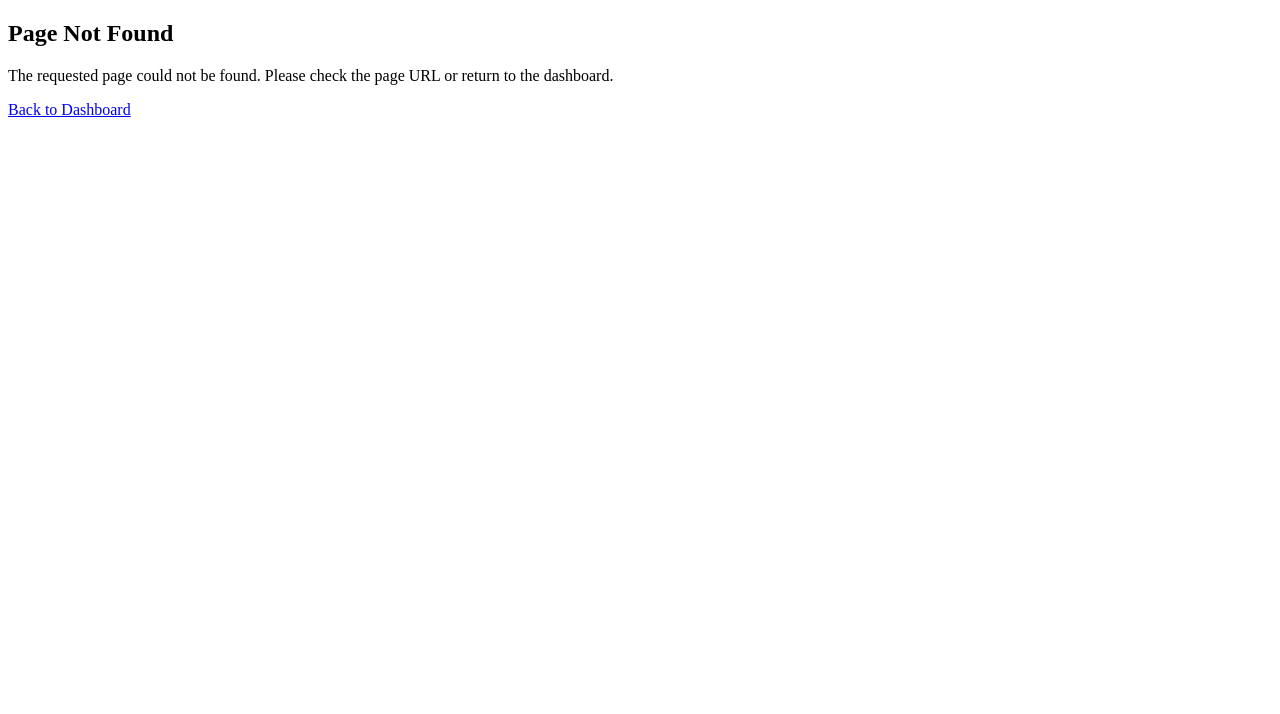
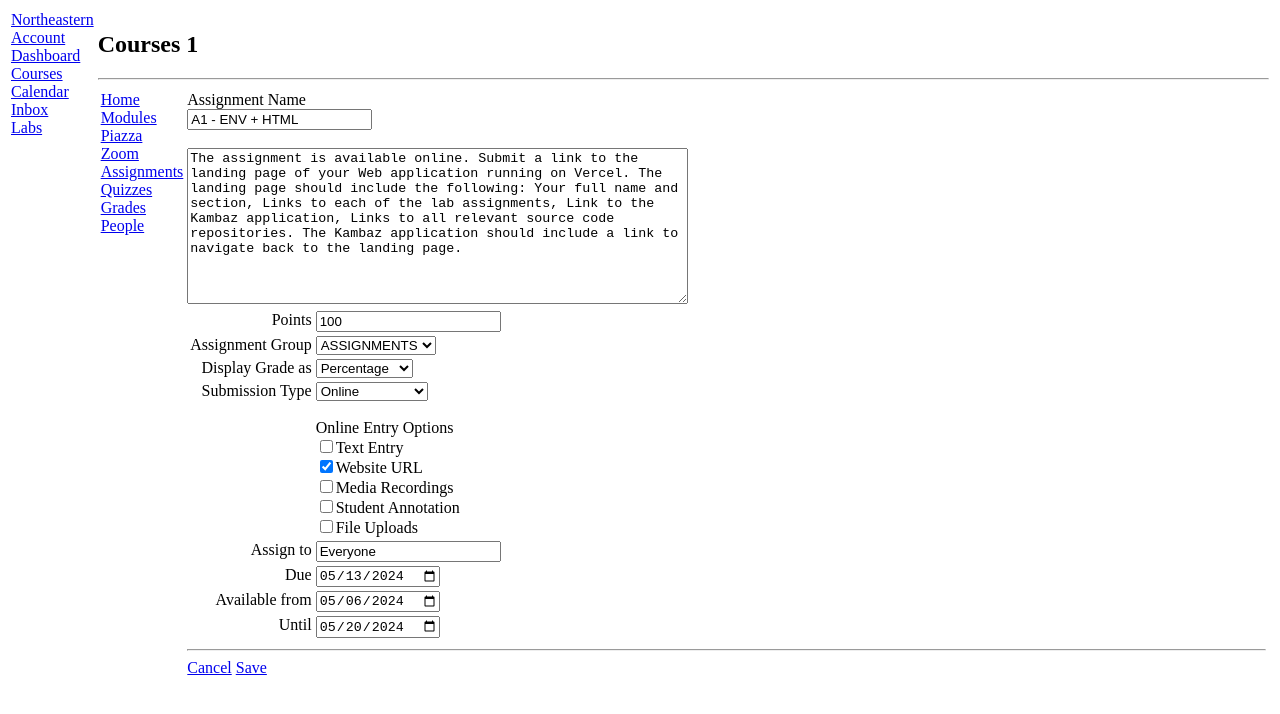
Before and after one commit to shellyxu111/webdev-client, a Next.js app: page /courses/1/assignments/1 in a window 1280 px wide. Before the commit this address had no page. Shown: the top 714 px of the page. Built offline with nearby package versions, Linux system fonts and the light colour scheme.

Commit message:
Kambaz assignments screen and assignment editor

```diff
--- /dev/null
+++ b/app/(kambaz)/courses/[cid]/assignments/[aid]/page.tsx
@@ -0,0 +1,152 @@
+import Link from "next/link";
+
+export default async function AssignmentEditor({
+  params,
+}: {
+  params: Promise<{ cid: string }>;
+}) {
+  const { cid } = await params;
+  return (
+    <div id="wd-assignments-editor">
+      <label htmlFor="wd-name">Assignment Name</label>
+      <br />
+      <input id="wd-name" defaultValue="A1 - ENV + HTML" />
+      <br />
+      <br />
+      <textarea
+        id="wd-description"
+        cols={60}
+        rows={10}
+        defaultValue="The assignment is available online. Submit a link to the landing page of your Web application running on Vercel. The landing page should include the following: Your full name and section, Links to each of the lab assignments, Link to the Kambaz application, Links to all relevant source code repositories. The Kambaz application should include a link to navigate back to the landing page."
+      />
+      <br />
+      <table>
+        <tbody>
+          <tr>
+            <td align="right" valign="top">
+              <label htmlFor="wd-points">Points</label>
+            </td>
+            <td>
+              <input id="wd-points" defaultValue={100} />
+            </td>
+          </tr>
+          <tr>
+            <td align="right" valign="top">
+              <label htmlFor="wd-group">Assignment Group</label>
+            </td>
+            <td>
+              <select id="wd-group" defaultValue="ASSIGNMENTS">
+                <option value="ASSIGNMENTS">ASSIGNMENTS</option>
+                <option value="QUIZZES">QUIZZES</option>
+                <option value="EXAMS">EXAMS</option>
+                <option value="PROJECT">PROJECT</option>
+              </select>
+            </td>
+          </tr>
+          <tr>
+            <td align="right" valign="top">
+              <label htmlFor="wd-display-grade-as">Display Grade as</label>
+            </td>
+            <td>
+              <select id="wd-display-grade-as" defaultValue="PERCENTAGE">
+                <option value="PERCENTAGE">Percentage</option>
+                <option value="POINTS">Points</option>
+                <option value="LETTER">Letter Grade</option>
+              </select>
+            </td>
+          </tr>
+          <tr>
+            <td align="right" valign="top">
+              <label htmlFor="wd-submission-type">Submission Type</label>
+            </td>
+            <td>
+              <select id="wd-submission-type" defaultValue="ONLINE">
+                <option value="ONLINE">Online</option>
+                <option value="ON_PAPER">On Paper</option>
+                <option value="NO_SUBMISSION">No Submission</option>
+              </select>
+              <br />
+              <br />
+              Online Entry Options
+              <br />
+              <input type="checkbox" name="check-entry" id="wd-text-entry" />
+              <label htmlFor="wd-text-entry">Text Entry</label>
+              <br />
+              <input
+                type="checkbox"
+                name="check-entry"
+                id="wd-website-url"
+                defaultChecked
+              />
+              <label htmlFor="wd-website-url">Website URL</label>
+              <br />
+              <input
+                type="checkbox"
+                name="check-entry"
+                id="wd-media-recordings"
+              />
+              <label htmlFor="wd-media-recordings">Media Recordings</label>
+              <br />
+              <input
+                type="checkbox"
+                name="check-entry"
+                id="wd-student-annotation"
+              />
+              <label htmlFor="wd-student-annotation">Student Annotation</label>
+              <br />
+              <input type="checkbox" name="check-entry" id="wd-file-upload" />
+              <label htmlFor="wd-file-upload">File Uploads</label>
+            </td>
+          </tr>
+          <tr>
+            <td align="right" valign="top">
+              <label htmlFor="wd-assign-to">Assign to</label>
+            </td>
+            <td>
+              <input id="wd-assign-to" defaultValue="Everyone" />
+            </td>
+          </tr>
+          <tr>
+            <td align="right" valign="top">
+              <label htmlFor="wd-due-date">Due</label>
+            </td>
+            <td>
+              <input type="date" id="wd-due-date" defaultValue="2024-05-13" />
+            </td>
+          </tr>
+          <tr>
+            <td align="right" valign="top">
+              <label htmlFor="wd-available-from">Available from</label>
+            </td>
+            <td>
+              <input
+                type="date"
+                id="wd-available-from"
+                defaultValue="2024-05-06"
+              />
+            </td>
+          </tr>
+          <tr>
+            <td align="right" valign="top">
+              <label htmlFor="wd-available-until">Until</label>
+            </td>
+            <td>
+              <input
+                type="date"
+                id="wd-available-until"
+                defaultValue="2024-05-20"
+              />
+            </td>
+          </tr>
+        </tbody>
+      </table>
+      <hr />
+      <Link href={`/courses/${cid}/assignments`} id="wd-cancel">
+        Cancel
+      </Link>{" "}
+      <Link href={`/courses/${cid}/assignments`} id="wd-save">
+        Save
+      </Link>
+    </div>
+  );
+}
```
Also changed, not shown: app/(kambaz)/courses/[cid]/assignments/AssignmentItem.tsx (added, +26 -0 lines), app/(kambaz)/courses/[cid]/assignments/page.tsx (added, +42 -0 lines).
